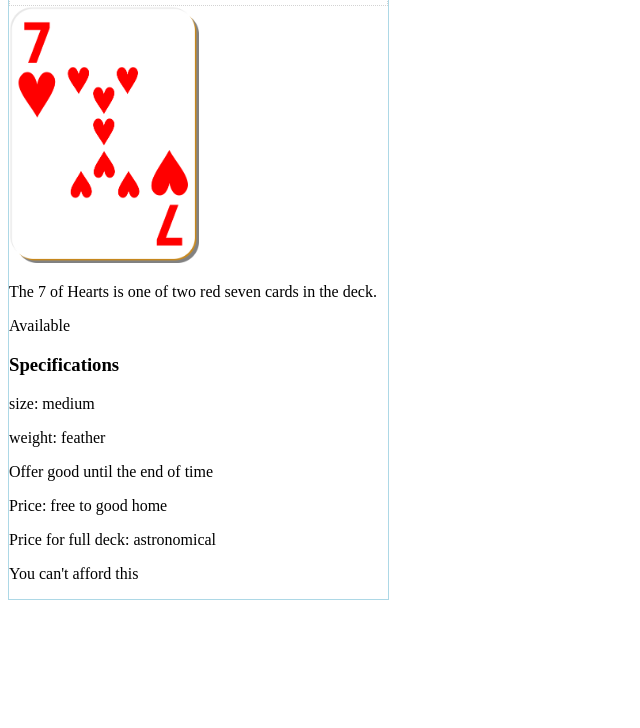
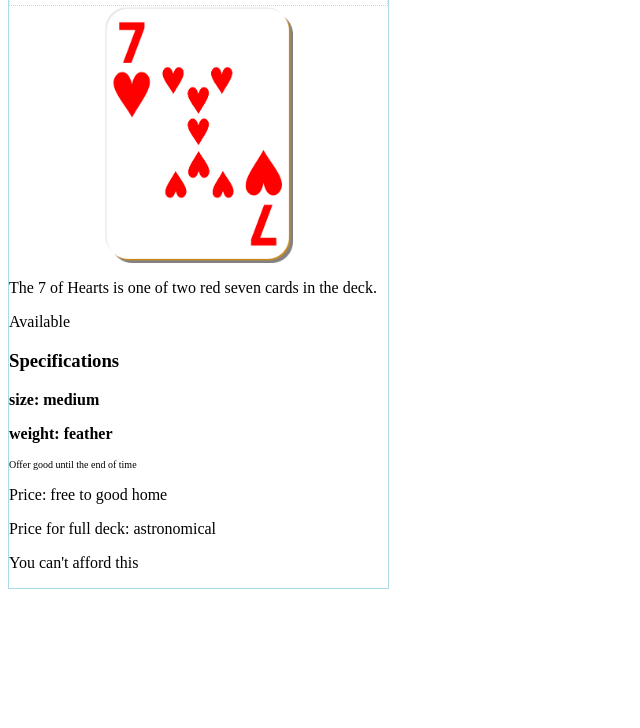
Before and after one commit to NoraMoser/HTML-CSS-Product-Card, a plain HTML site: page index.html in a window 1280 px wide. Shown: the part 72-800 px from the top of the page, without its empty margins (0-640 px from the left). Drawn offline with Linux system fonts and the light colour scheme.

Commit message:
second commit

```diff
--- a/css/style.css
+++ b/css/style.css
@@ -5,8 +5,25 @@ article {
 
 img {
 	width: 50%;
+	display: block;
+	margin: auto;
 }
 
 .card {
 	border: 1px lightgray dotted;
+	text-align: center;
 }
+
+.description {
+	text-align: justify;
+	text-justify: inter-word;
+}
+
+.size {
+	font-size: 16px;
+	font-weight: bold;
+}
+
+.footer {
+	font-size: 10px;
+}
```
